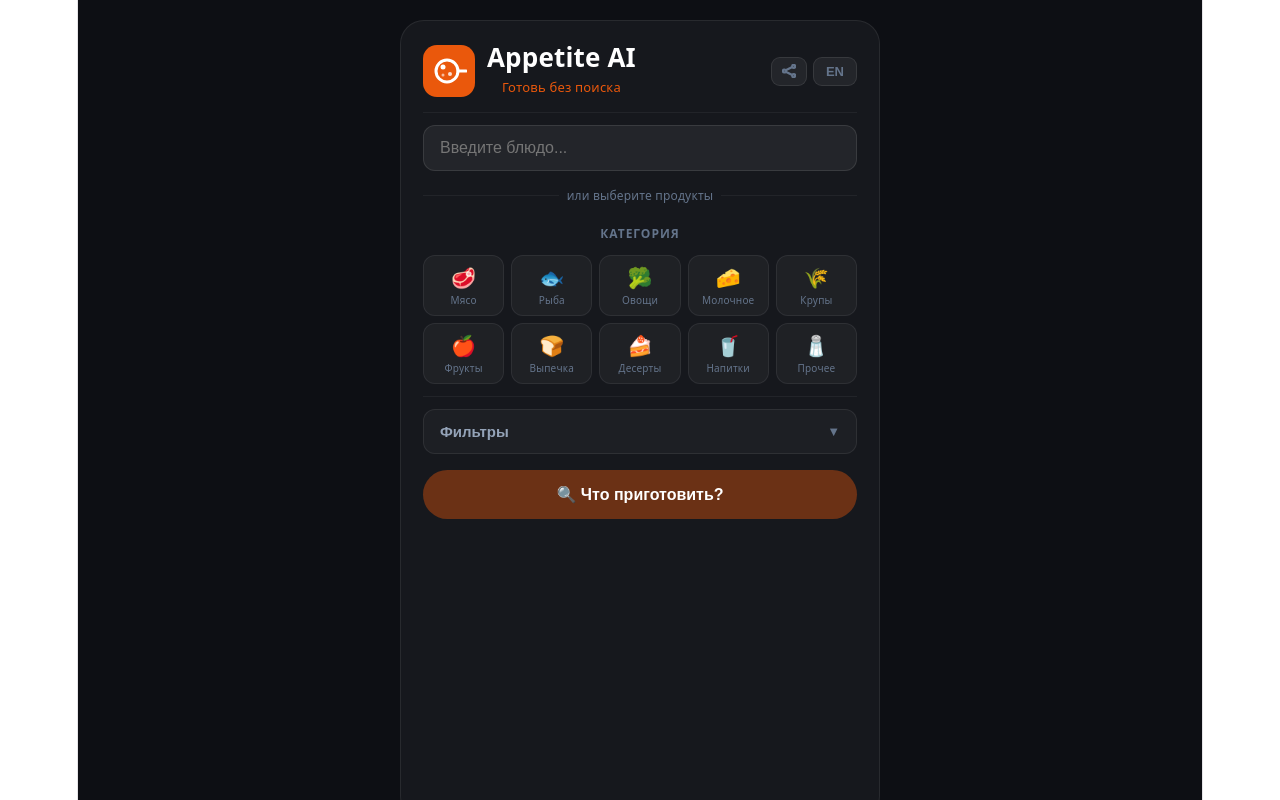
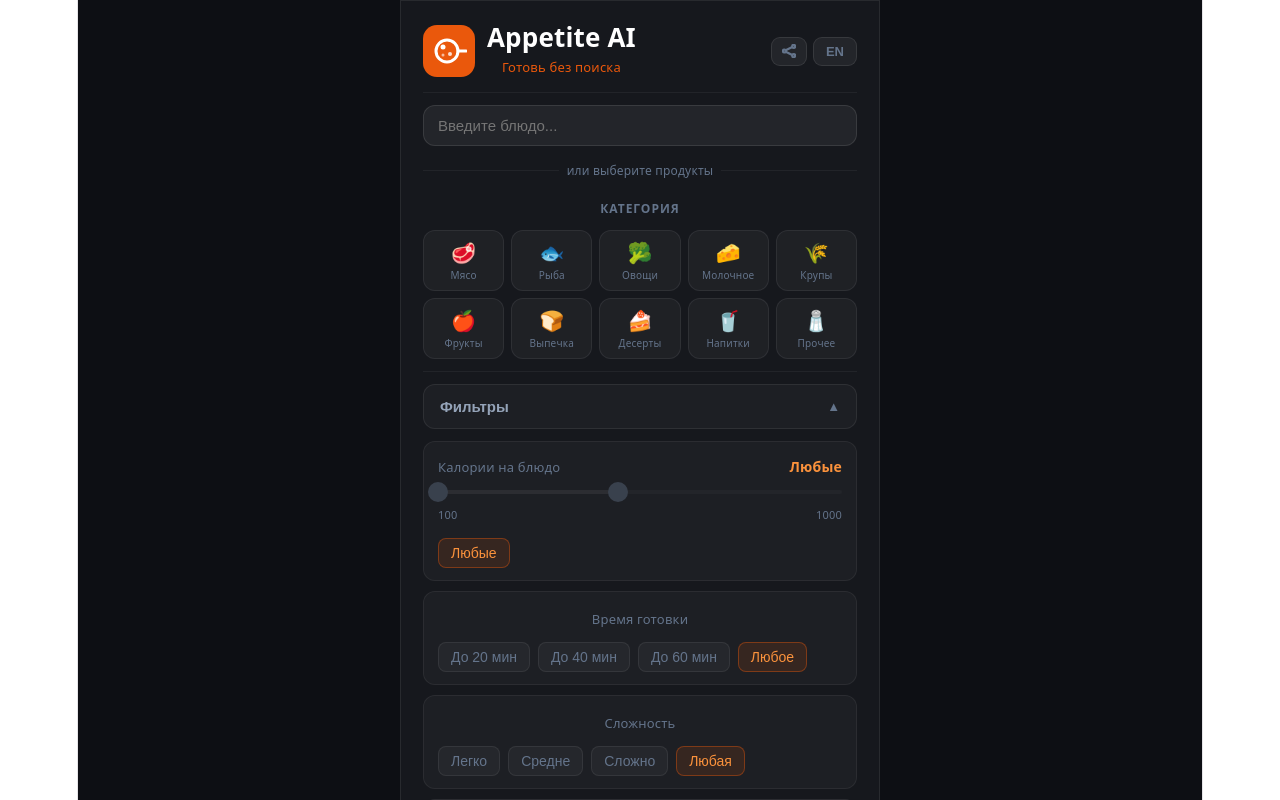
Before and after one commit to donvolkwork/recipe-app, a React (Vite) app: page / in a window 1280 px wide. Shown: the top 800 px of the page. Built offline with nearby package versions, Linux system fonts and the light colour scheme.

Commit message:
Update App.jsx

```diff
--- a/src/App.jsx
+++ b/src/App.jsx
@@ -55,7 +55,8 @@ const DATA = {
     difficulty: "Сложность",
     diet: "Диета",
     filters: "Фильтры",
-    dietItems: ["🥗 Вегетарианское","🌾 Без глютена","☦️ Пост","🥑 Кето","🥣 Для ЖКТ"],
+    // FIX #7 + #10: добавлена "Для похудения", единый стиль чипсов
+    dietItems: ["🥗 Вегетарианское","🌾 Без глютена","☦️ Пост","🥑 Кето","🥣 Для ЖКТ","🔥 Для похудения"],
     timeChips: ["До 20 мин","До 40 мин","До 60 мин","Любое"],
     diffChips: ["Легко","Средне","Сложно","Любая"],
     calAny: "Любые",
@@ -123,7 +124,7 @@ const DATA = {
     difficulty: "Difficulty",
     diet: "Diet",
     filters: "Filters",
-    dietItems: ["🥗 Vegetarian","🌾 Gluten-free","☦️ Fasting","🥑 Keto","🥣 Digestive"],
+    dietItems: ["🥗 Vegetarian","🌾 Gluten-free","☦️ Fasting","🥑 Keto","🥣 Digestive","🔥 Weight loss"],
     timeChips: ["Under 20 min","Under 40 min","Under 60 min","Any"],
     diffChips: ["Easy","Medium","Hard","Any"],
     calAny: "Any",
@@ -141,7 +142,7 @@ const DATA = {
   },
 };
 
-// ─── Иконки ──────────────────────────────────────────────────────────────────
+// ─── Иконки ───────────────────────────────────────────────────────────────────
 
 function PanLogo() {
   return (
@@ -196,14 +197,18 @@ function SmartField({ placeholder, value, onChange, onConfirm, confirmed, onClea
       width: "100%",
       background: confirmed ? "rgba(234,88,12,0.08)" : "rgba(255,255,255,0.06)",
       border: confirmed ? "1px solid rgba(234,88,12,0.45)" : "1px solid rgba(255,255,255,0.1)",
-      borderRadius: 12, padding: "12px 14px",
-      display: "flex", alignItems: "center", gap: 10,
+      borderRadius: 12, padding: "10px 12px",
+      display: "flex", alignItems: "center", gap: 8,
       marginBottom: 12, boxSizing: "border-box",
+      // FIX #1: overflow hidden чтобы кнопка не вылезала за пределы
+      overflow: "hidden",
+      minWidth: 0,
     }}>
-      {confirmed && <span style={{ color: "#fb923c", fontSize: 16, flexShrink: 0 }}>✓</span>}
+      {confirmed && <span style={{ color: "#fb923c", fontSize: 14, flexShrink: 0 }}>✓</span>}
       <input
-        style={{ flex: 1, background: "none", border: "none", outline: "none", fontSize: 16,
-          color: (hasText || confirmed) ? "#f1f5f9" : "#64748b", fontWeight: confirmed ? 500 : 400 }}
+        style={{ flex: 1, background: "none", border: "none", outline: "none", fontSize: 15,
+          color: (hasText || confirmed) ? "#f1f5f9" : "#64748b", fontWeight: confirmed ? 500 : 400,
+          minWidth: 0 }}
         placeholder={placeholder}
         value={value}
         onChange={e => onChange(e.target.value)}
@@ -211,13 +216,16 @@ function SmartField({ placeholder, value, onChange, onConfirm, confirmed, onClea
       />
       {showClear && onClear && (
         <button onClick={onClear} style={{ background: "none", border: "none", color: "#64748b",
-          fontSize: 13, cursor: "pointer", flexShrink: 0, padding: "0 4px" }}>очистить</button>
+          fontSize: 12, cursor: "pointer", flexShrink: 0, padding: "0 2px", whiteSpace: "nowrap" }}>
+          очистить
+        </button>
       )}
       {showCheck && (
+        // FIX #1: кнопка-галочка внутри flex, не абсолютная позиция
         <button onClick={() => { if (hasText && !confirmed) onConfirm(); }}
           style={{ background: confirmed ? "rgba(234,88,12,0.2)" : "rgba(255,255,255,0.08)",
             border: confirmed ? "1px solid rgba(234,88,12,0.5)" : "1px solid rgba(255,255,255,0.15)",
-            borderRadius: 8, width: 36, height: 36, display: "flex", alignItems: "center",
+            borderRadius: 8, width: 32, height: 32, display: "flex", alignItems: "center",
             justifyContent: "center", flexShrink: 0, cursor: confirmed ? "default" : "pointer" }}>
           <CheckIcon confirmed={confirmed}/>
         </button>
@@ -239,7 +247,7 @@ function DualSlider({ min, max, valMin, valMax, onChange, disabled }) {
     return Math.round(min + (pct / 100) * (max - min));
   };
   const startDrag = (thumb, e) => {
-    if (disabled) return;
+    // FIX #6: тап на слайдер сразу активирует, даже если disabled
     e.preventDefault();
     dragging.current = thumb;
     const onMove = ev => {
@@ -263,8 +271,10 @@ function DualSlider({ min, max, valMin, valMax, onChange, disabled }) {
   const maxPct = getPct(valMax);
   return (
     <div ref={trackRef} style={{ position: "relative", height: 4, background: "rgba(255,255,255,0.07)",
-      borderRadius: 2, margin: "10px 0 8px", opacity: disabled ? 0.3 : 1 }}>
-      <div style={{ position: "absolute", height: 4, background: "rgba(234,88,12,0.5)",
+      borderRadius: 2, margin: "10px 0 8px", opacity: disabled ? 0.4 : 1,
+      // FIX #6: cursor pointer даже когда disabled, чтобы намекнуть на интерактивность
+      cursor: "pointer" }}>
+      <div style={{ position: "absolute", height: 4, background: disabled ? "rgba(255,255,255,0.1)" : "rgba(234,88,12,0.5)",
         borderRadius: 2, left: `${minPct}%`, right: `${100 - maxPct}%` }}/>
       {["min","max"].map(thumb => (
         <div key={thumb}
@@ -272,15 +282,17 @@ function DualSlider({ min, max, valMin, valMax, onChange, disabled }) {
           onTouchStart={e => startDrag(thumb, e)}
           style={{ position: "absolute", top: -8,
             left: `calc(${thumb === "min" ? minPct : maxPct}% - 10px)`,
-            width: 20, height: 20, background: "#fb923c", borderRadius: "50%",
-            boxShadow: "0 0 6px rgba(234,88,12,0.7)",
-            cursor: disabled ? "default" : "grab", touchAction: "none", zIndex: 2 }}/>
+            width: 20, height: 20,
+            background: disabled ? "#64748b" : "#fb923c",
+            borderRadius: "50%",
+            boxShadow: disabled ? "none" : "0 0 6px rgba(234,88,12,0.7)",
+            cursor: "grab", touchAction: "none", zIndex: 2 }}/>
       ))}
     </div>
   );
 }
 
-// ─── Share Sheet ─────────────────────────────────────────────────────────────
+// ─── Share Sheet ──────────────────────────────────────────────────────────────
 
 function ShareSheet({ recipe, t, onClose, onCopy, copied }) {
   const text = `${recipe.emoji} ${recipe.name}\n⏱ ${recipe.time} ${t.min}\n\n${recipe.ingredients.join(", ")}`;
@@ -312,7 +324,6 @@ function ShareSheet({ recipe, t, onClose, onCopy, copied }) {
           {recipe.emoji} {recipe.name}
         </div>
         <div style={{ display: "flex", gap: 10, marginBottom: 12 }}>
-          {/* Telegram */}
           <button onClick={shareTg} style={{
             flex: 1, background: "rgba(0,136,204,0.15)", border: "1px solid rgba(0,136,204,0.35)",
             borderRadius: 12, color: "#38bdf8", fontSize: 14, fontWeight: 600,
@@ -322,7 +333,6 @@ function ShareSheet({ recipe, t, onClose, onCopy, copied }) {
             <span style={{ fontSize: 22 }}>✈️</span>
             {t.shareTg}
           </button>
-          {/* ВКонтакте */}
           <button onClick={shareVk} style={{
             flex: 1, background: "rgba(65,105,225,0.15)", border: "1px solid rgba(65,105,225,0.35)",
             borderRadius: 12, color: "#818cf8", fontSize: 14, fontWeight: 600,
@@ -332,7 +342,6 @@ function ShareSheet({ recipe, t, onClose, onCopy, copied }) {
             <span style={{ fontSize: 22 }}>💙</span>
             {t.shareVk}
           </button>
-          {/* Копировать */}
           <button onClick={() => { onCopy(); onClose(); }} style={{
             flex: 1, background: copied ? "rgba(22,163,74,0.15)" : "rgba(255,255,255,0.06)",
             border: copied ? "1px solid rgba(22,163,74,0.35)" : "1px solid rgba(255,255,255,0.1)",
@@ -371,12 +380,13 @@ export default function App() {
   const [productInput, setProductInput] = useState("");
   const [productConfirmed, setProductConfirmed] = useState(false);
 
-  const [filtersOpen, setFiltersOpen] = useState(false);
+  // FIX #5: фильтры открыты по умолчанию
+  const [filtersOpen, setFiltersOpen] = useState(true);
   const [calMin, setCalMin] = useState(100);
   const [calMax, setCalMax] = useState(500);
   const [calAny, setCalAny] = useState(true);
-  const [timeChip, setTimeChip] = useState(lang === "ru" ? "Любое" : "Any");
-  const [diffChip, setDiffChip] = useState(lang === "ru" ? "Любая" : "Any");
+  const [timeChip, setTimeChip] = useState("Любое");
+  const [diffChip, setDiffChip] = useState("Любая");
   const [activeDiets, setActiveDiets] = useState(new Set());
 
   const [recipes, setRecipes] = useState(null);
@@ -405,7 +415,23 @@ export default function App() {
   const handleCatClick = key => setActiveCat(prev => prev === key ? null : key);
   const toggle = item => setSelected(prev => { const n = new Set(prev); n.has(item) ? n.delete(item) : n.add(item); return n; });
   const toggleDiet = d => setActiveDiets(prev => { const n = new Set(prev); n.has(d) ? n.delete(d) : n.add(d); return n; });
-  const handleSlider = (newMin, newMax) => { setCalMin(newMin); setCalMax(newMax); };
+
+  // FIX #6: тап на слайдер снимает "Любые" автоматически
+  const handleSlider = (newMin, newMax) => {
+    setCalMin(newMin);
+    setCalMax(newMax);
+    setCalAny(false); // автоматически снимаем "Любые" при перетаскивании
+  };
+
+  // FIX #8: смена языка на экране результата — сброс результата
+  const handleLangSwitch = () => {
+    setLang(l => l === "ru" ? "en" : "ru");
+    setRecipes(null);
+    setNoResults(false);
+    setApiError(false);
+    setOpenIdx(null);
+    setWarning(null);
+  };
 
   const buildBody = (excludeList) => ({
     ingredients: [...selected],
@@ -455,15 +481,11 @@ export default function App() {
     setLoadingMore(false);
   }, [dish, dishConfirmed, selected, recipes, calMin, calMax, calAny, timeChip, diffChip, activeDiets, lang]);
 
-  const handleShareOpen = r => {
-    setShareCopied(false);
-    setShareRecipe(r);
-  };
+  const handleShareOpen = r => { setShareCopied(false); setShareRecipe(r); };
   const handleShareCopy = r => {
     navigator.clipboard.writeText(`${r.emoji} ${r.name}\n⏱ ${r.time} ${t.min}\n\n${r.ingredients.join(", ")}`);
     setShareCopied(true);
   };
-
   const handleShopList = (r, idx) => {
     navigator.clipboard.writeText(`🛒 ${r.name}\n\n${r.ingredients.join("\n")}`);
     setCopiedIdx(idx);
@@ -474,44 +496,57 @@ export default function App() {
 
   const canGenerate = (dishConfirmed && dish.trim()) || selected.size > 0 || activeDiets.size > 0;
 
-  // ── Стили ──────────────────────────────────────────────────────────────────
+  // ── Стили ─────────────────────────────────────────────────────────────────
   const sLabel = { fontSize: 12, fontWeight: 700, color: "#64748b", letterSpacing: 1, textTransform: "uppercase", display: "block", marginBottom: 8 };
   const sDiv = { height: 1, background: "rgba(255,255,255,0.05)", margin: "12px 0" };
   const sFilterBlock = { background: "rgba(255,255,255,0.03)", border: "1px solid rgba(255,255,255,0.06)", borderRadius: 12, padding: "12px 14px" };
+
+  // FIX #10: единый стиль чипсов — одинаковые borderRadius для всех (время, сложность, диета)
   const sChip = active => ({
     background: active ? "rgba(234,88,12,0.12)" : "rgba(255,255,255,0.04)",
     border: active ? "1px solid rgba(234,88,12,0.4)" : "1px solid rgba(255,255,255,0.07)",
-    borderRadius: 8, color: active ? "#fb923c" : "#64748b",
+    borderRadius: 8,
+    color: active ? "#fb923c" : "#64748b",
     fontSize: 14, padding: "6px 12px", cursor: "pointer",
-  });
-  const sPill = active => ({
-    background: active ? "rgba(16,185,129,0.1)" : "rgba(255,255,255,0.04)",
-    border: active ? "1px solid rgba(16,185,129,0.3)" : "1px solid rgba(255,255,255,0.07)",
-    borderRadius: 20, color: active ? "#6ee7b7" : "#64748b",
-    fontSize: 14, padding: "7px 14px", cursor: "pointer",
   });
 
   return (
-    <div style={{ minHeight: "100vh", background: "#0d0f14", display: "flex",
-      justifyContent: "center", padding: "20px 16px 48px",
-      fontFamily: "system-ui,-apple-system,sans-serif" }}>
+    // FIX #3: убираем чёрные поля — margin: 0, padding минимальный, 100vw/100vh
+    <div style={{
+      minHeight: "100vh",
+      width: "100%",
+      background: "#0d0f14",
+      display: "flex",
+      justifyContent: "center",
+      // FIX #3: padding сверху убран, только боковые
+      padding: "0 0 48px",
+      margin: 0,
+      boxSizing: "border-box",
+      fontFamily: "system-ui,-apple-system,sans-serif",
+    }}>
 
-      {/* Share sheet */}
       {shareRecipe && (
         <ShareSheet
-          recipe={shareRecipe}
-          t={t}
+          recipe={shareRecipe} t={t}
           onClose={() => setShareRecipe(null)}
           onCopy={() => handleShareCopy(shareRecipe)}
           copied={shareCopied}
         />
       )}
 
-      <div style={{ width: "100%", maxWidth: 480, background: "rgba(255,255,255,0.04)",
-        border: "1px solid rgba(255,255,255,0.08)", borderRadius: 24, padding: 22,
-        boxSizing: "border-box", overflow: "hidden" }}>
+      <div style={{
+        width: "100%",
+        maxWidth: 480,
+        background: "rgba(255,255,255,0.04)",
+        border: "1px solid rgba(255,255,255,0.08)",
+        // FIX #3: borderRadius только снизу на мобильном (нет зазора сверху)
+        borderRadius: "0 0 24px 24px",
+        padding: 22,
+        boxSizing: "border-box",
+        overflow: "hidden",
+      }}>
 
-        {/* ── Header ─────────────────────────────────────────────────────── */}
+        {/* ── Header ────────────────────────────────────────────────────── */}
         <div style={{ display: "flex", justifyContent: "space-between", alignItems: "center", marginBottom: 4 }}>
           <div style={{ display: "flex", alignItems: "center", gap: 12 }}>
             <PanLogo/>
@@ -528,8 +563,9 @@ export default function App() {
                 display: "flex", alignItems: "center" }}>
               <ShareSVG/>
             </button>
+            {/* FIX #8: используем handleLangSwitch вместо прямого setLang */}
             <button
-              onClick={() => setLang(l => l === "ru" ? "en" : "ru")}
+              onClick={handleLangSwitch}
               style={{ background: "rgba(255,255,255,0.06)", border: "1px solid rgba(255,255,255,0.09)",
                 borderRadius: 9, color: "#64748b", fontSize: 13, fontWeight: 700,
                 padding: "6px 12px", cursor: "pointer" }}>
@@ -540,7 +576,7 @@ export default function App() {
 
         <div style={sDiv}/>
 
-        {/* ── Results / Form ─────────────────────────────────────────────── */}
+        {/* ── Results / Form ────────────────────────────────────────────── */}
         {(recipes || noResults || apiError) ? (
           <div>
             <div style={{ fontSize: 12, fontWeight: 700, color: "#64748b", letterSpacing: 1,
@@ -584,9 +620,7 @@ export default function App() {
                   style={{ display: "flex", alignItems: "center", gap: 14, padding: "15px 16px", cursor: "pointer" }}>
                   <span style={{ fontSize: 30 }}>{r.emoji}</span>
                   <div style={{ flex: 1 }}>
-                    {/* Название — левый край */}
                     <div style={{ fontSize: 16, fontWeight: 600, color: "#f1f5f9", marginBottom: 6, textAlign: "left" }}>{r.name}</div>
-                    {/* Мета — левый край */}
                     <div style={{ fontSize: 13, color: "#64748b", textAlign: "left" }}>
                       ⏱ {r.time} {t.min}
                       <span style={{ color: "#4ade80", marginLeft: 8 }}>● {t.diff[r.difficulty] || r.difficulty}</span>
@@ -615,8 +649,6 @@ export default function App() {
                         <span style={{ fontSize: 14, color: "#94a3b8", lineHeight: 1.5, textAlign: "left" }}>{step}</span>
                       </div>
                     ))}
-
-                    {/* Кнопки действий */}
                     <div style={{ display: "flex", gap: 8, marginTop: 14 }}>
                       <button onClick={() => handleShareOpen(r)}
                         style={{ flex: 1, background: "rgba(234,88,12,0.15)", border: "1px solid rgba(234,88,12,0.4)",
@@ -655,21 +687,18 @@ export default function App() {
 
         ) : (
           <>
-            {/* Dish field */}
             <SmartField
               placeholder={t.dishPlaceholder} value={dish}
               onChange={handleDishChange} onConfirm={confirmDish}
               confirmed={dishConfirmed} onClear={clearDish} showClearWhenTyping={true}
             />
 
-            {/* Or divider */}
             <div style={{ display: "flex", alignItems: "center", gap: 8, margin: "0 0 12px" }}>
               <div style={{ flex: 1, height: 1, background: "rgba(255,255,255,0.05)" }}/>
               <span style={{ fontSize: 12, color: "#64748b" }}>{t.orProducts}</span>
               <div style={{ flex: 1, height: 1, background: "rgba(255,255,255,0.05)" }}/>
             </div>
 
-            {/* Selected products */}
             {selected.size > 0 && (
               <div style={{ marginBottom: 12 }}>
                 <div style={{ display: "flex", justifyContent: "space-between", alignItems: "center", marginBottom: 8 }}>
@@ -697,7 +726,6 @@ export default function App() {
               </div>
             )}
 
-            {/* Categories — 4+2 в ряд (но максимум 5 в ряд) */}
             <span style={sLabel}>{t.catLabel}</span>
             <div style={{ display: "grid", gridTemplateColumns: "repeat(5, 1fr)", gap: 7, marginBottom: 12 }}>
               {Object.entries(t.cats).map(([key, { label, icon }]) => (
@@ -713,7 +741,6 @@ export default function App() {
               ))}
             </div>
 
-            {/* Products */}
             {activeCat && (
               <>
                 <div style={sDiv}/>
@@ -762,6 +789,7 @@ export default function App() {
                       {calAny ? t.calAny : `${calMin} — ${calMax} ${t.kcal}`}
                     </span>
                   </div>
+                  {/* FIX #6: слайдер активируется тапом, calAny снимается автоматически в handleSlider */}
                   <DualSlider min={100} max={1000} valMin={calMin} valMax={calMax} onChange={handleSlider} disabled={calAny}/>
                   <div style={{ display: "flex", justifyContent: "space-between", fontSize: 11, color: "#64748b", marginBottom: 10 }}>
                     <span>100</span><span>1000</span>
@@ -771,27 +799,35 @@ export default function App() {
                   </div>
                 </div>
 
-                {/* Time */}
+                {/* Time — FIX #4: заголовок по центру */}
                 <div style={sFilterBlock}>
-                  <div style={{ marginBottom: 10 }}><span style={{ fontSize: 13, color: "#64748b" }}>{t.cookTime}</span></div>
+                  <div style={{ textAlign: "center", marginBottom: 10 }}>
+                    <span style={{ fontSize: 13, color: "#64748b" }}>{t.cookTime}</span>
+                  </div>
                   <div style={{ display: "flex", gap: 8, flexWrap: "wrap", justifyContent: "flex-start" }}>
                     {t.timeChips.map(c => <button key={c} onClick={() => setTimeChip(c)} style={sChip(timeChip === c)}>{c}</button>)}
                   </div>
                 </div>
 
-                {/* Difficulty */}
+                {/* Difficulty — FIX #4: заголовок по центру */}
                 <div style={sFilterBlock}>
-                  <div style={{ marginBottom: 10 }}><span style={{ fontSize: 13, color: "#64748b" }}>{t.difficulty}</span></div>
+                  <div style={{ textAlign: "center", marginBottom: 10 }}>
+                    <span style={{ fontSize: 13, color: "#64748b" }}>{t.difficulty}</span>
+                  </div>
                   <div style={{ display: "flex", gap: 8, flexWrap: "wrap", justifyContent: "flex-start" }}>
                     {t.diffChips.map(c => <button key={c} onClick={() => setDiffChip(c)} style={sChip(diffChip === c)}>{c}</button>)}
                   </div>
                 </div>
 
-                {/* Diet */}
+                {/* Diet — FIX #4: заголовок по центру, FIX #10: единый стиль sChip */}
                 <div style={sFilterBlock}>
-                  <div style={{ marginBottom: 10 }}><span style={{ fontSize: 13, color: "#64748b" }}>{t.diet}</span></div>
+                  <div style={{ textAlign: "center", marginBottom: 10 }}>
+                    <span style={{ fontSize: 13, color: "#64748b" }}>{t.diet}</span>
+                  </div>
                   <div style={{ display: "flex", gap: 8, flexWrap: "wrap", justifyContent: "flex-start" }}>
-                    {t.dietItems.map(d => <button key={d} onClick={() => toggleDiet(d)} style={sPill(activeDiets.has(d))}>{d}</button>)}
+                    {t.dietItems.map(d => (
+                      <button key={d} onClick={() => toggleDiet(d)} style={sChip(activeDiets.has(d))}>{d}</button>
+                    ))}
                   </div>
                 </div>
 
```
